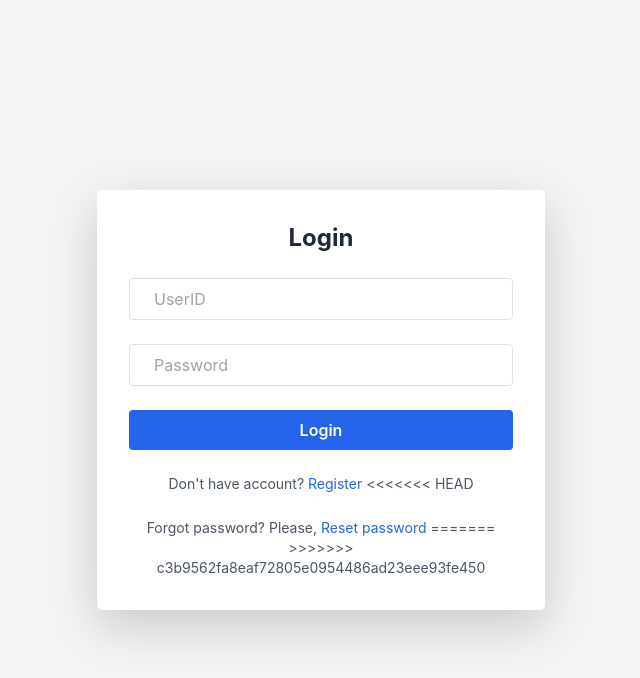
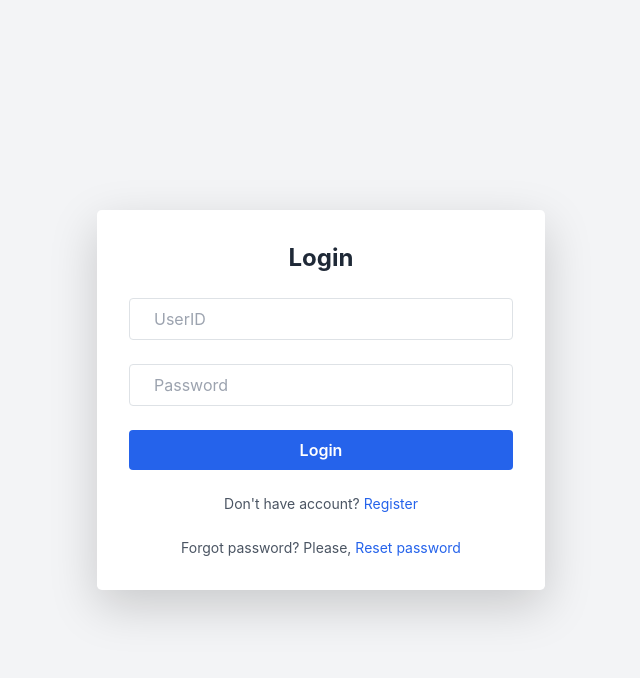
Before and after one commit to pramo22/Medicine_Recommendation, a Flask app: page /login in a window 1280 px wide. Shown: the top 678 px of the page, without its empty margins (319-959 px from the left). Run offline with Flask 3, Linux system fonts and the light colour scheme; parts of the project's set-up code (start-up, migrations or seed data) failed here and were passed over; some libraries are stand-ins or nearby versions.

Commit message:
Update login.html

```diff
--- a/templates/login.html
+++ b/templates/login.html
@@ -48,14 +48,11 @@
                 <p class="text-center text-sm text-gray-600 mt-4">
                     Don't have account?
                     <a href="{{url_for('register')}}" class="text-blue-600 hover:underline">Register</a>
-<<<<<<< HEAD
                 </p>
 
                 <p class="text-center text-sm text-gray-600 mt-4">
                     Forgot password? Please,
                     <a href="{{url_for('reset_request')}}" class="text-blue-600 hover:underline">Reset password</a>
-=======
->>>>>>> c3b9562fa8eaf72805e0954486ad23eee93fe450
                 </p>
             </form>
         </div>
```
